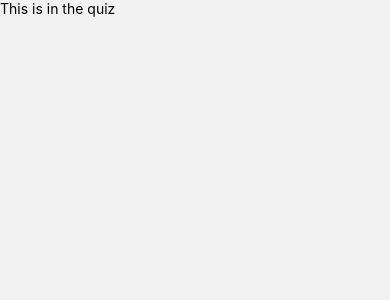
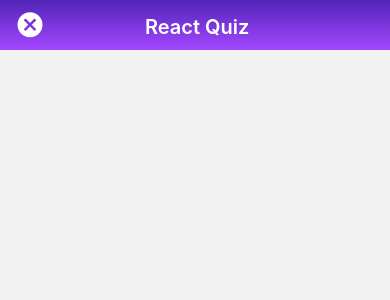
Before and after one commit to SanfetCoder/quiz-app, a React Native app: screen /StartQuiz in a window 390 px wide. Shown: the top 300 px of the page. Built offline with nearby package versions, Linux system fonts and the light colour scheme.

Commit message:
Able to navigate back to home page when in quiz app

```diff
--- a/screens/InQuiz.js
+++ b/screens/InQuiz.js
@@ -1,12 +1,64 @@
 import React from 'react'
-import { Text } from 'react-native'
+import { Text, View } from 'react-native'
 import { SafeAreaView } from 'react-native-safe-area-context'
-
+import { LinearGradient } from 'expo-linear-gradient';
+import MaterialCommunityIcons from 'react-native-vector-icons/MaterialCommunityIcons';
+import { useNavigation } from '@react-navigation/native';
 const InQuiz = () => {
   return (
-    <SafeAreaView>
-      <Text>This is in the quiz</Text>
-    </SafeAreaView>
+    <LinearGradient
+      colors={['#5224B7','#A248FF']}
+      >
+      <SafeAreaView
+        style={{
+          height : '100%',
+          width : '100%',
+          display : 'flex',
+          flexDirection : 'column',
+          alignItems : 'center'
+        }}>
+          <NavBar />
+      </SafeAreaView>
+    </LinearGradient>
+  )
+}
+
+const NavBar = () => {
+  const navigation = useNavigation();
+  return (
+    <View
+      style={{
+        width : '100%',
+        height : 50,
+        display : 'flex',
+        flexDirection : 'row',
+        justifyContent : 'space-between',
+        alignItems : 'center',
+        paddingHorizontal : 15
+      }}
+    >
+      <MaterialCommunityIcons
+        onPress={()=>navigation.navigate('Home')}
+        style={{
+          color: 'white',
+          width : '50%'
+        }}
+        size={30}
+        name="close-circle"/>
+      <Text
+        style={{
+          color : 'white',
+          fontWeight : '600',
+          fontSize : 20,
+          height : 20,
+          marginRight : 'auto',
+          width : '50%',
+          transform : [{
+            translateX : -50
+          }]
+        }}
+      >React Quiz</Text>
+    </View>
   )
 }
 
```
